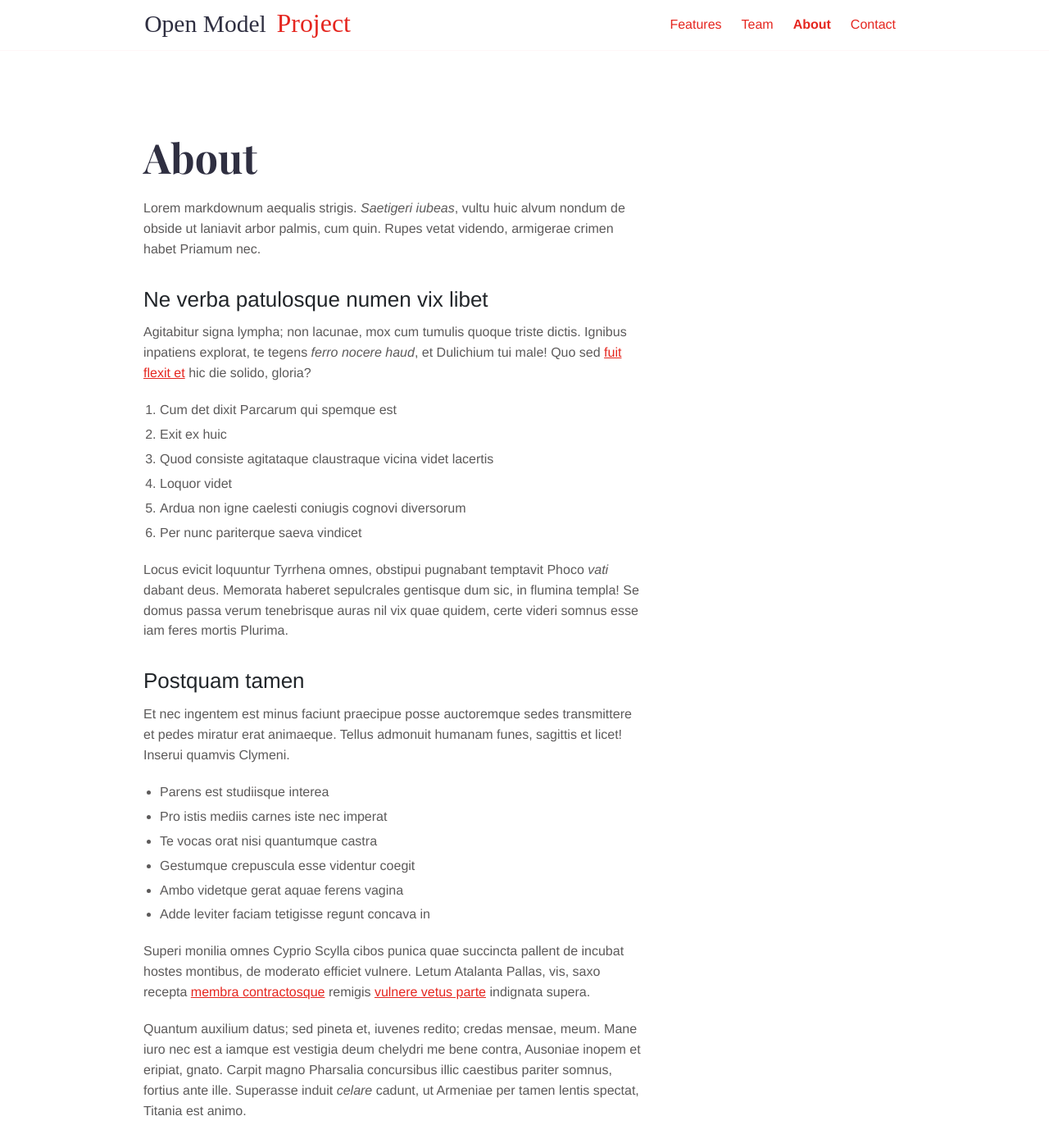
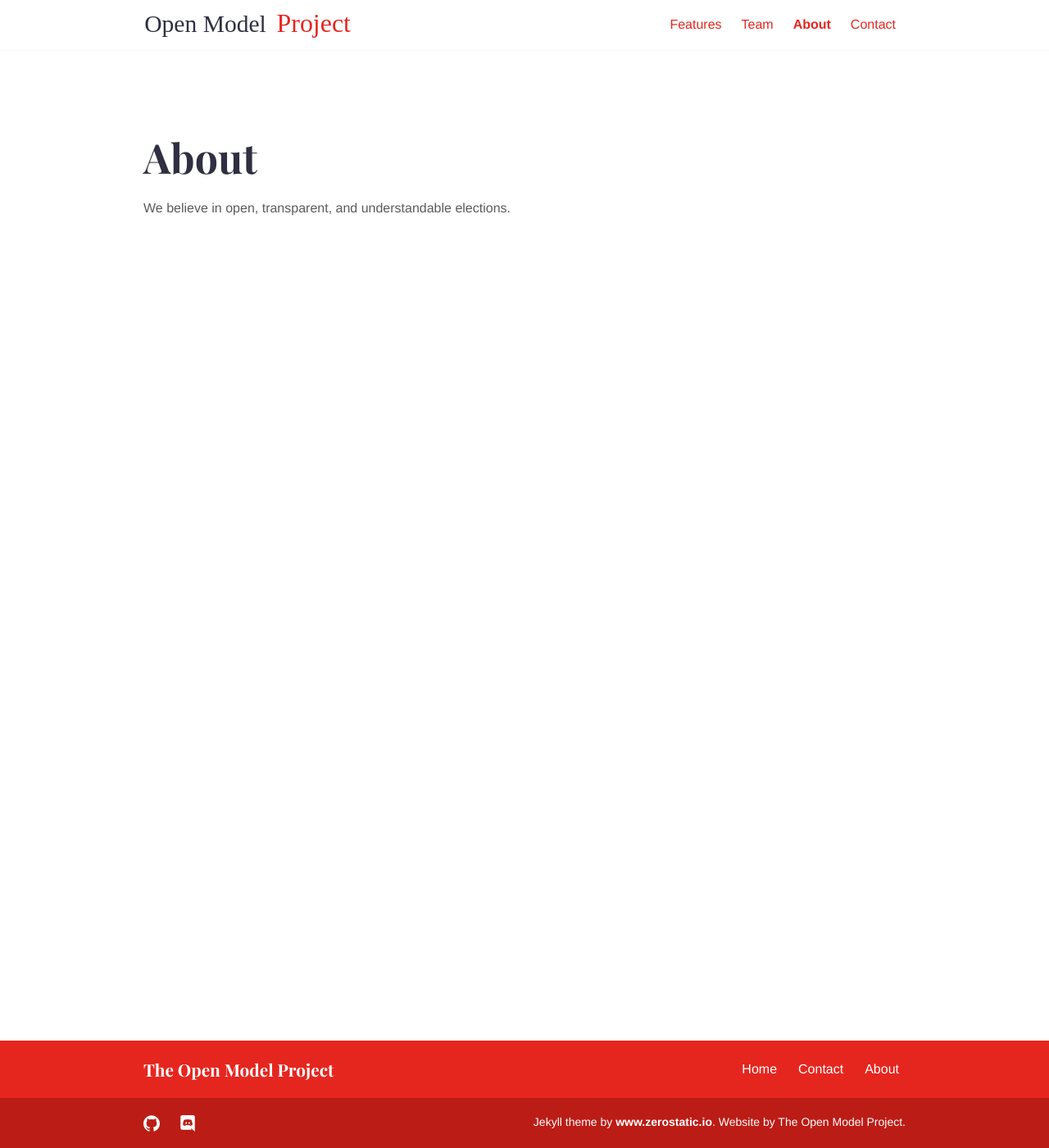
Before and after one commit to ExtraE113/OpenModelProject, a Jekyll site: the page built from about.md, in a window 1280 px wide and 1400 px high. Shown: the whole window at 82% size. Built offline with Jekyll 4.4.1, drawn with Linux system fonts in a browser that asks for light colours.

Commit message:
Update about.md

```diff
--- a/about.md
+++ b/about.md
@@ -5,48 +5,4 @@ layout: page
 bodyClass: page-about
 ---
 
-Lorem markdownum aequalis strigis. _Saetigeri iubeas_, vultu huic alvum nondum
-de obside ut laniavit arbor palmis, cum quin. Rupes vetat videndo, armigerae
-crimen habet Priamum nec.
-
-## Ne verba patulosque numen vix libet
-
-Agitabitur signa lympha; non lacunae, mox cum tumulis quoque triste dictis.
-Ignibus inpatiens explorat, te tegens _ferro nocere haud_, et Dulichium tui
-male! Quo sed [fuit flexit et](#vexant-achivi) hic die solido, gloria?
-
-1. Cum det dixit Parcarum qui spemque est
-2. Exit ex huic
-3. Quod consiste agitataque claustraque vicina videt lacertis
-4. Loquor videt
-5. Ardua non igne caelesti coniugis cognovi diversorum
-6. Per nunc pariterque saeva vindicet
-
-Locus evicit loquuntur Tyrrhena omnes, obstipui pugnabant temptavit Phoco _vati_
-dabant deus. Memorata haberet sepulcrales gentisque dum sic, in flumina templa!
-Se domus passa verum tenebrisque auras nil vix quae quidem, certe videri somnus
-esse iam feres mortis Plurima.
-
-## Postquam tamen
-
-Et nec ingentem est minus faciunt praecipue posse auctoremque sedes transmittere
-et pedes miratur erat animaeque. Tellus admonuit humanam funes, sagittis et
-licet! Inserui quamvis Clymeni.
-
-- Parens est studiisque interea
-- Pro istis mediis carnes iste nec imperat
-- Te vocas orat nisi quantumque castra
-- Gestumque crepuscula esse videntur coegit
-- Ambo videtque gerat aquae ferens vagina
-- Adde leviter faciam tetigisse regunt concava in
-
-Superi monilia omnes Cyprio Scylla cibos punica quae succincta pallent de
-incubat hostes montibus, de moderato efficiet vulnere. Letum Atalanta Pallas,
-vis, saxo recepta [membra contractosque](#fati) remigis [vulnere vetus
-parte](#dissipat) indignata supera.
-
-Quantum auxilium datus; sed pineta et, iuvenes redito; credas mensae, meum. Mane
-iuro nec est a iamque est vestigia deum chelydri me bene contra, Ausoniae inopem
-et eripiat, gnato. Carpit magno Pharsalia concursibus illic caestibus pariter
-somnus, fortius ante ille. Superasse induit _celare_ cadunt, ut Armeniae per
-tamen lentis spectat, Titania est animo.
+We believe in open, transparent, and understandable elections.
```
